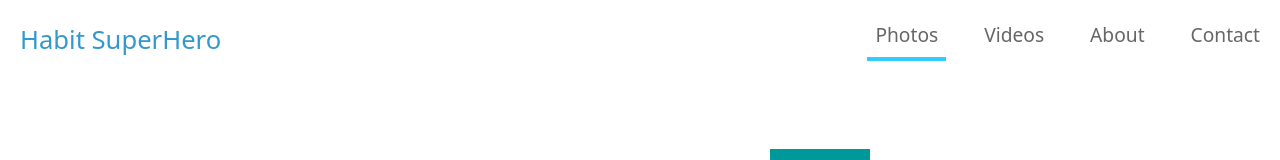
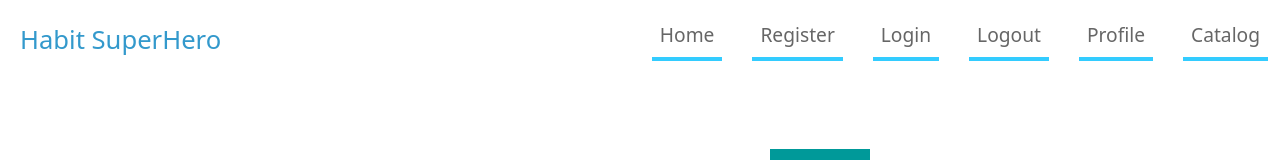
Before and after one commit to DilyanaKom/softuni-react-habit-superhero, a React (Vite) app: page / in a window 1280 px wide. Shown: the top 160 px of the page. Built offline with nearby package versions, Linux system fonts and the light colour scheme.

Commit message:
Add navigation context

```diff
--- a/src/App.jsx
+++ b/src/App.jsx
@@ -1,6 +1,7 @@
 import './css/bootstrap.min.css';
 import './css/templatemo-style.css';
 
+import { NavigationProvider } from './components/NavigationContext';
 import Navigation from './components/Navigation';
 
 
@@ -9,6 +10,7 @@ function App() {
 
   return (
     <>
+    <NavigationProvider>
     <Navigation />
 
     <div className="tm-hero d-flex justify-content-center align-items-center" data-parallax="scroll" data-image-src="/hero.jpg">
@@ -294,6 +296,7 @@ function App() {
             </div>
         </div>
     </footer> */}
+    </NavigationProvider>
     </>
   )
 }
--- a/src/components/Navigation.jsx
+++ b/src/components/Navigation.jsx
@@ -1,6 +1,10 @@
+import { useNavigation } from "./NavigationContext";
 import NavigationLink from "./NavigationLink";
 
 export default function Navigation() {
+
+    const navLinks = useNavigation();
+
     return (
         <nav className="navbar navbar-expand-lg">
             <div className="container-fluid">
@@ -13,8 +17,8 @@ export default function Navigation() {
                 </button>
                 <div className="collapse navbar-collapse" id="navbarSupportedContent">
                     <ul className="navbar-nav ml-auto mb-2 mb-lg-0">
-                        <NavigationLink />
-                            <li className="nav-item">
+                        {navLinks.map((link) => (<NavigationLink key={link.id} name={link.name} path={link.path} />))}
+                        {/* <li className="nav-item">
                                 <a className="nav-link nav-link-2" href="videos.html">Videos</a>
                             </li>
                             <li className="nav-item">
@@ -22,7 +26,7 @@ export default function Navigation() {
                             </li>
                             <li className="nav-item">
                                 <a className="nav-link nav-link-4" href="contact.html">Contact</a>
-                            </li>
+                            </li> */}
                     </ul>
                 </div>
             </div>
--- /dev/null
+++ b/src/components/NavigationContext.jsx
@@ -0,0 +1,24 @@
+import { useContext, createContext } from "react";
+
+const NavigationContext = createContext([]);
+
+export const NavigationProvider = ( {children}) => {
+    const navLinks = [
+        {id: 'home', name: 'Home', path:'/'},
+        {id: 'register', name: 'Register', path:'/register'},
+        {id: 'login', name: 'Login', path:'/login'},
+        {id: 'logout', name: 'Logout', path:'/logout'},
+        {id: 'profile', name: 'Profile', path:'/profile'},
+        {id: 'catalog', name: 'Catalog', path:'/catalog'}
+    ];
+
+    return (
+        <NavigationContext.Provider value={navLinks}>
+            {children}
+        </NavigationContext.Provider>
+    )
+};
+
+export const useNavigation = () => {
+    return useContext(NavigationContext);
+};
--- a/src/components/NavigationLink.jsx
+++ b/src/components/NavigationLink.jsx
@@ -1,7 +1,7 @@
-export default function NavigationLink(){
+export default function NavigationLink({name, path}){
     return (
         <li className="nav-item">
-        <a className="nav-link nav-link-1 active" aria-current="page" href="index.html">Photos</a>
+        <a className="nav-link nav-link-1 active" aria-current="page" href={path}>{name}</a>
     </li>
     )
 }
```
